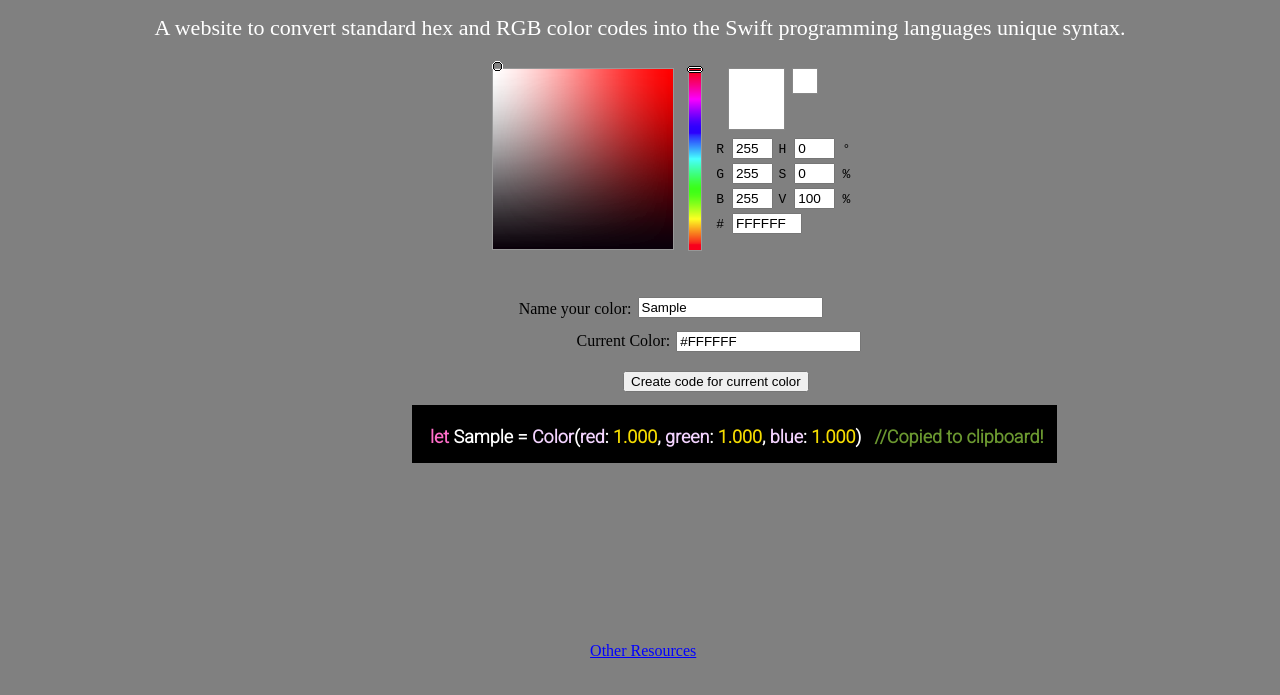
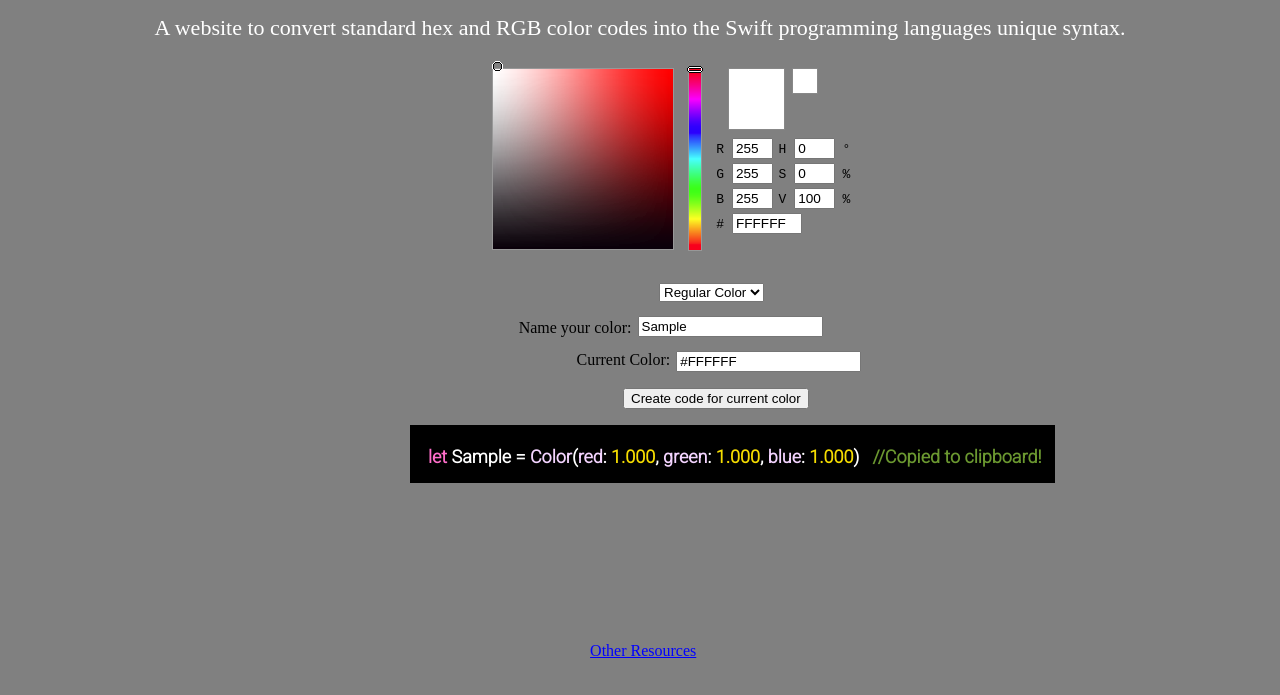
Before and after one commit to MichaelT-178/SwiftColors, a plain HTML site: page index.html in a window 1280 px wide. Both pictures are taken after typing "Sample" into the empty fields and a click on the button "Create code for current color". Shown: the part 105-800 px from the top of the page. Drawn offline with Linux system fonts and the light colour scheme.

Commit message:
Added UIColor option

```diff
--- a/css/style.css
+++ b/css/style.css
@@ -59,28 +59,35 @@ html {background-color: grey; display: inline;}
     color: blue;
 }
 
-#colortext {
+#options { /* Options menu */
+    outline:none;
+    position: absolute;
+    left: 659px;
+    top: 388px;
+}
+
+#colortext { /* "Name your Color" */
     position: relative;
     left: 321px;
-    top: 236px;
+    top: 255px;
 }
 
-#namecolor {
+#namecolor { /* "Name your Color" input box */
     position: relative;
     left: 327px;
-    top: 234px;
+    top: 253px;
 }
 
-#currText {
+#currText { /* "Current Color" */
     position: relative;
     left: 77px;
-    top: 268px;
+    top: 287px;
 }
 
-#currColor {
+#currColor {  /* "Current Color" input box */
     position: relative;
     left: 83px;
-    top: 268px;
+    top: 288px;
     outline:none;
 
 }
@@ -96,17 +103,17 @@ html {background-color: grey; display: inline;}
     user-select: none;
 }
 
-#gethex {
+#gethex { /* Create code for current color button */
     position: relative;
     left: 615px;
-    top: 308px;
+    top: 325px;
 }
 
 #thetext {
     position: absolute;
     color: #E40F0F;
     left: 617px;
-    top: 505px;
+    top: 520px;
     font-size: 18px;
     /* background-color: white; */
     font-weight: bold;
@@ -116,7 +123,7 @@ html {background-color: grey; display: inline;}
     position: absolute;
     color: #E40F0F;
     left: 539px;
-    top: 505px;
+    top: 520px;
     font-size: 18px;
     /* background-color: white; */
     font-weight: bold;
@@ -125,9 +132,18 @@ html {background-color: grey; display: inline;}
 #theCode {
     background-color: black;
     white-space:pre;
-    position:relative;
-    top: 5px;
-    left:-205px;
+    position:absolute;
+    top: 10px;
+    left:-207px;
+    height: 58px;
+ }
+
+ #theCodeTwo {
+    background-color: black;
+    white-space:pre;
+    position:absolute;
+    top: 10px;
+    left:-224px;
     height: 58px;
  }
 
--- a/index.html
+++ b/index.html
@@ -28,6 +28,11 @@
 
     <button id="gethex">Create code for current color</button>
 
+    <select id="options">
+        <option value="NormalColor" id="option1">Regular Color</option>
+        <option value="UIColor" id="option2">UIColor</option>
+   </select>
+
     <span id="colortext"> Name your color:</span><input id="namecolor"></input>
     <span id="currText"> Current Color:</span><input id="currColor" class="noselect" readonly></input>
 
--- a/js/main.js
+++ b/js/main.js
@@ -21,7 +21,15 @@ function convertToSwift(name, rgbString) {
 
     const string = `let ${name} = Color(red: ${red}, green: ${gr}, blue: ${bl})`;
 
-    navigator.clipboard.writeText(string);
+
+    const stringTwo = `let ${name} = UIColor(red: ${red}, green: ${gr}, blue: ${bl}, alpha: 1)`
+    const choice = document.getElementById("options").value;
+
+    if (choice === "NormalColor") {
+        navigator.clipboard.writeText(string);
+    } else {
+        navigator.clipboard.writeText(stringTwo);
+    }
 
     return {n: name, r: red, g: gr,b: bl};
 }
@@ -41,11 +49,13 @@ document.getElementById('gethex').addEventListener("click", function(e) {
 
     const color = convertToSwift(name, rgbString);
 
-    const temp =
+    const normalColor =
     `<div id="theCode">
     <span id="pink">let </span><span id="white">${color.n} = </span><span id="purple">Color</span><span id="white">(</span><span id="purple">red</span><span id="white">: </span><span id="yellow">${color.r}</span><span id="white">, </span><span id="purple">green</span><span id="white">: </span><span id="yellow">${color.g}</span><span id="white">, </span><span id="purple">blue</span><span id="white">: </span><span id="yellow">${color.b}</span><span id="white">)  </span><span id="green"> //Copied to clipboard!</span>   </div>`
 
-    document.getElementById('thetext').innerHTML = temp;
+    const UIColor =
+    `<div id="theCodeTwo">
+    <span id="pink">let </span><span id="white">${color.n} = </span><span id="purple">UIColor</span><span id="white">(</span><span id="purple">red</span><span id="white">: </span><span id="yellow">${color.r}</span><span id="white">, </span><span id="purple">green</span><span id="white">: </span><span id="yellow">${color.g}</span><span id="white">, </span><span id="purple">blue</span><span id="white">: </span><span id="yellow">${color.b}</span><span id="white">, </span><span id="purple">alpha</span><span id="white">: </span><span id="yellow">1</span><span id="white">)  </span><span id="green"> //Copied to clipboard!</span>   </div>`
 
     let text =  document.getElementById('thetext');
     let textTwo = document.getElementById('thetexttwo');
@@ -77,7 +87,13 @@ document.getElementById('gethex').addEventListener("click", function(e) {
         timeout("textOne", "three");
     } else {
         textTwo.innerText = "";
-        text.innerHTML = temp;
+
+        if (document.getElementById("options").value === "NormalColor") {
+            text.innerHTML = normalColor;
+        } else {
+            text.innerHTML = UIColor;
+        }
+
         timeout("text", "six");
     }
 
```
Also changed, not shown: 1 other file.
